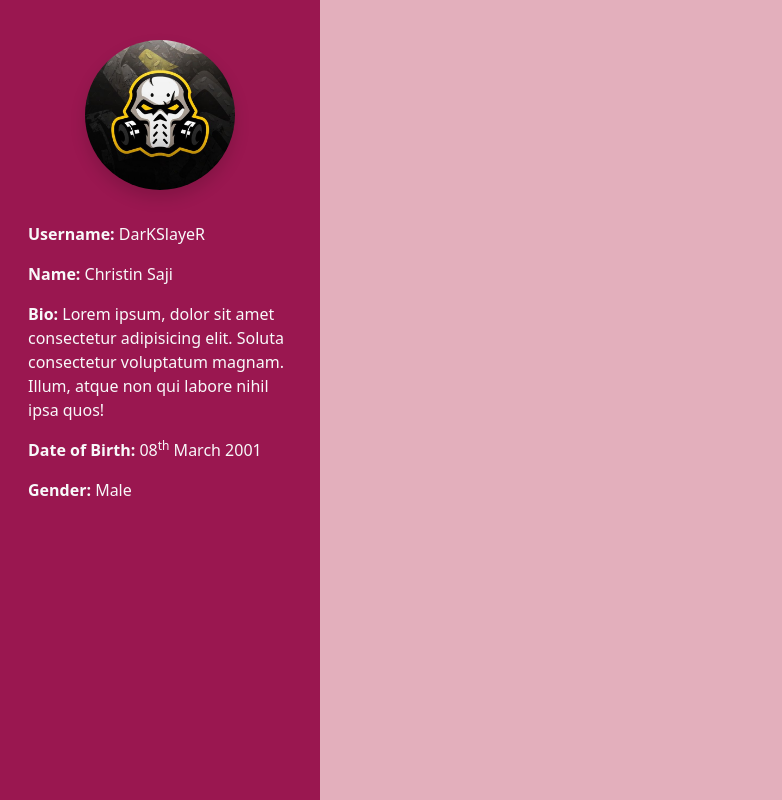
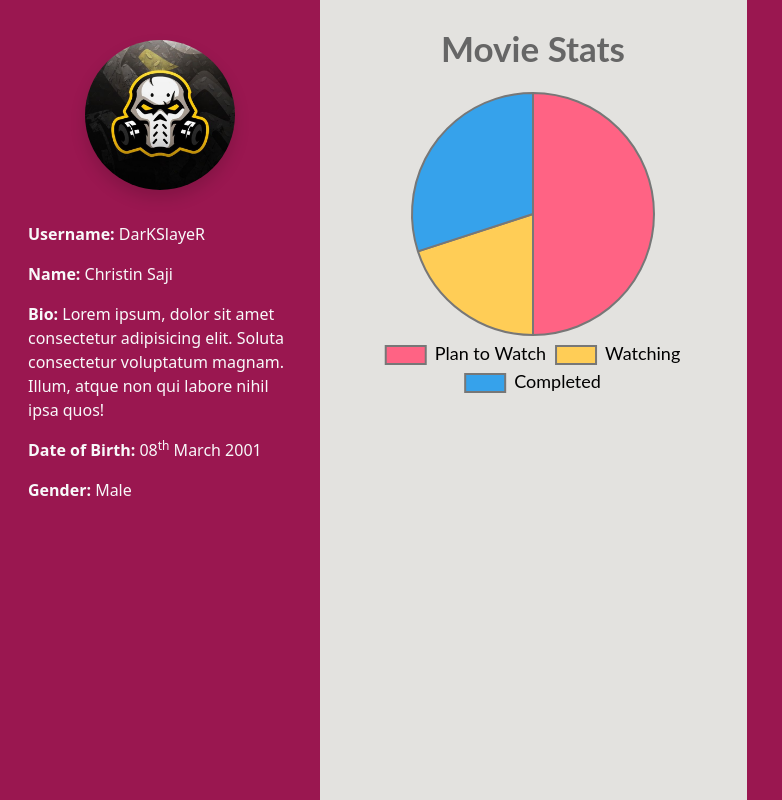
Before and after one commit to ugauniyal/CineSync, a Django app: template movietracker/tracker/templates/tracker/user_stats.html in a window 1280 px wide. Shown: the part 56-856 px from the top of the page, without its empty margins (0-782 px from the left). Run offline with Django 3.2, Linux system fonts and the light colour scheme; the template is opened without the code that fills it, so the values that code supplies are empty; some libraries are stand-ins or nearby versions.

Commit message:
Added Movies Stats
Added movie stats pie chart and its required javascript file

```diff
--- /dev/null
+++ b/movietracker/tracker/static/js/user_stats.js
@@ -0,0 +1,50 @@
+let myChart = document.getElementById('myChart').getContext('2d');
+
+Chart.defaults.font.family = 'Lato';
+Chart.defaults.font.size = 18;
+
+let statsChart = new Chart(myChart, {
+    type: 'pie',
+    data: {
+        labels: ['Plan to Watch', 'Watching', 'Completed'],
+        datasets: [{
+            labels: 'Movie Stats',
+            data: [5, 2, 3],
+            backgroundColor: [
+                'rgb(255, 99, 132)',
+                'rgb(255, 205, 86)',
+                'rgb(54, 162, 235)'
+            ],
+            boderWidth: 1,
+            borderColor: '#777',
+            hoverBorderWidth: 1,
+            hoverBorderColor: '#000',
+            hoverOffset: 3
+        }]
+    },
+    options: {
+        plugins: {
+            title: {
+                display: true,
+                text: 'Movie Stats',
+                font: {
+                    size: 35
+                },
+                padding: {
+                    top: 30,
+                    bottom: 20
+                }
+            },
+            legend: {
+                display: true,
+                position: 'bottom',
+                labels: {
+                    color: '#000',
+                }
+            },
+            tooltip: {
+                usePointStyle: true
+            }
+        }
+    }
+});
--- a/movietracker/tracker/templates/tracker/user_stats.html
+++ b/movietracker/tracker/templates/tracker/user_stats.html
@@ -7,6 +7,8 @@
     <meta name="viewport" content="width=device-width, initial-scale=1.0">
     <link href="../../static/css/main.min.css" rel="stylesheet">
     <link rel="stylesheet" href="../../static/css/user_stats.css">
+    <script src="https://cdnjs.cloudflare.com/ajax/libs/Chart.js/3.7.0/chart.min.js"></script>
+    <script src="../../static/js/user_stats.js" defer></script>
     <title>Movie Tracker - User Stats</title>
 </head>
 
@@ -61,7 +63,7 @@
 
     <div class="container-fluid">
         <div class="row min-vh-100 ">
-            <div class="col-3 bg-altredlight">
+            <aside class="col-3 bg-altredlight">
                 <div class="sticky-top">
                     <div class="flex-column">
                         <div class="text-center mt-4 p-3 d-none d-md-block">
@@ -78,8 +80,11 @@
                         </div>
                     </div>
                 </div>
+            </aside>
+            <div class="col-4 bg-altgray">
+                <canvas id="myChart"></canvas>
             </div>
-            <div class="col bg-altpinklight">
+            <div class="col-5 bg-altredlight">
                 <div class="">
                 </div>
             </div>
```
